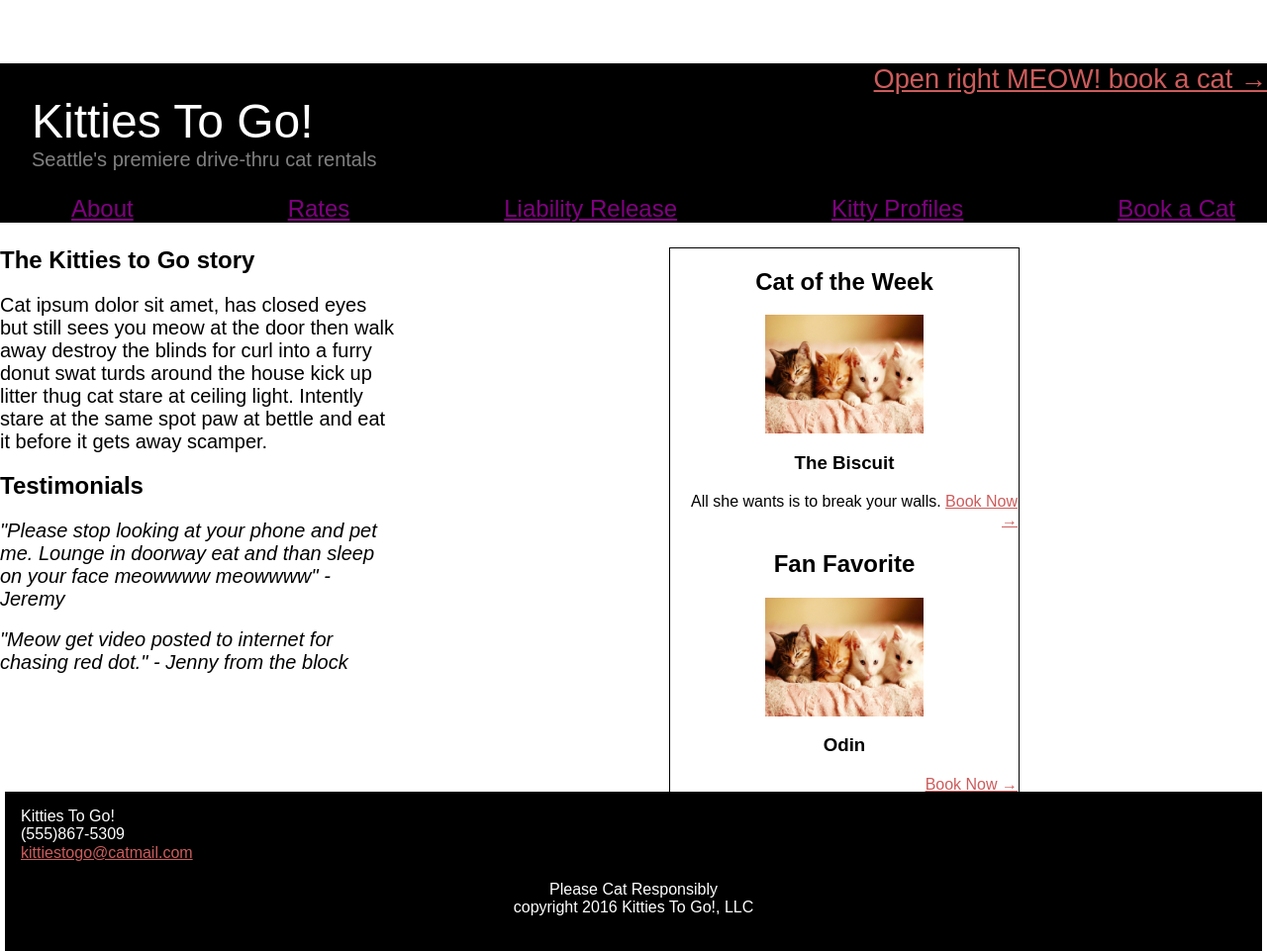
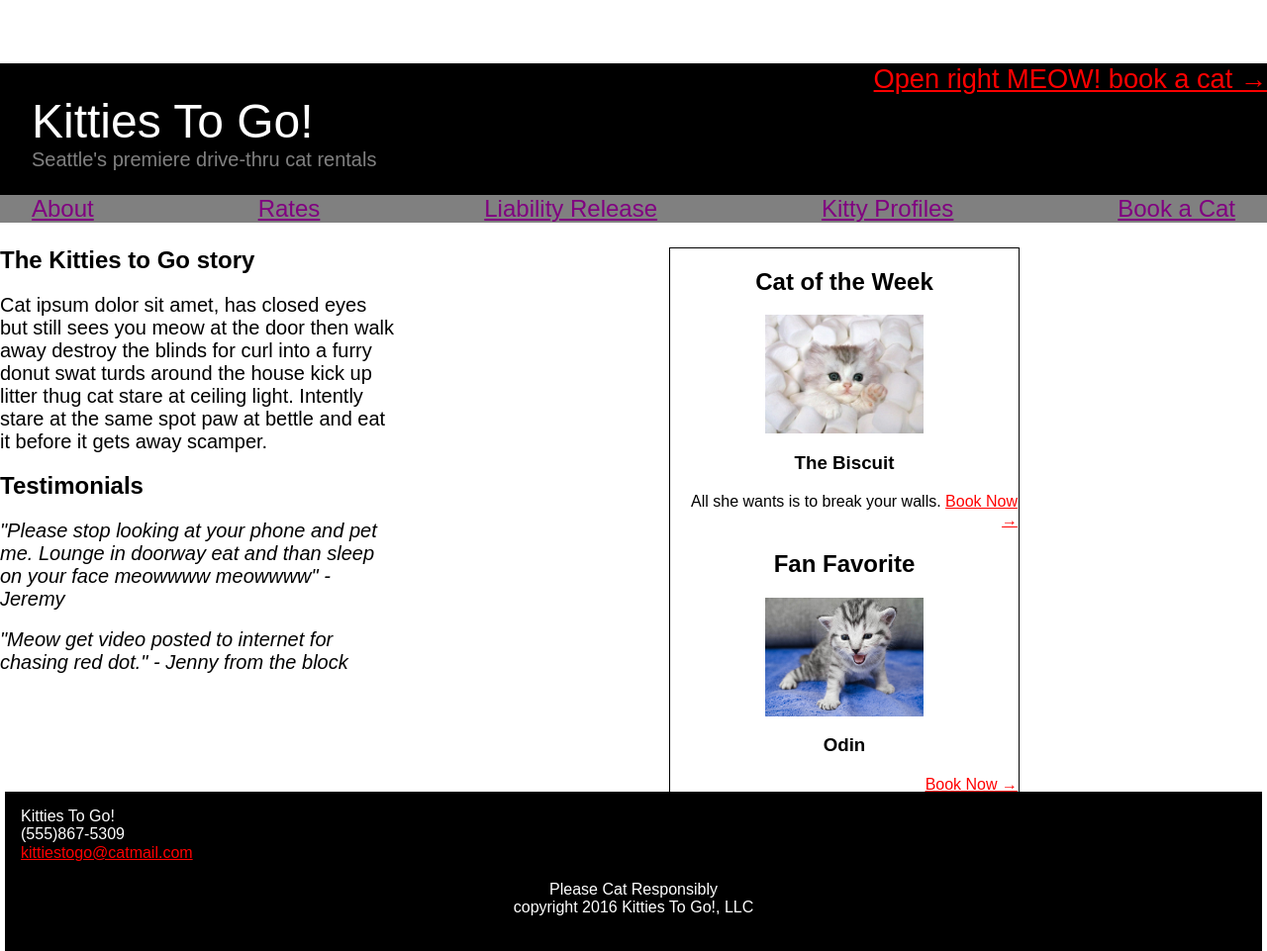
Before and after one commit to cafaitrien/mockup-practice, a plain HTML site: page index.html in a window 1280 px wide. Shown: the whole page at 99% size. Drawn offline with Linux system fonts and the light colour scheme; a web font is replaced by a local one.

Commit message:
fixed link colors and added kitten images

```diff
--- a/index.html
+++ b/index.html
@@ -61,11 +61,11 @@
 
       <aside class="CatOfTheWeek">
       <h2>Cat of the Week</h2>
-        <img src="Images/kittens.jpg" alt="kittens in a basket">
+        <img src="Images/Biscuit.jpg" alt="kitten in a bed of softness">
         <h3>The Biscuit</h3>
         <p> All she wants is to break your walls. <a href="#"  target="_self">Book Now &rarr; </a></p>
         <h2> Fan Favorite</h2>
-        <img src="Images/kittens.jpg" alt="kittens in a basket">
+        <img src="Images/Odin.jpg" alt="Odin, the mightest of Kittens">
         <h3>Odin</h3>
         <p> <a href="#"  target="_self">Book Now &rarr; </a></p>
       </aside>
--- a/styles/positioning.css
+++ b/styles/positioning.css
@@ -4,47 +4,28 @@ body {
 <style>
 
 nav {
-  background-color: gray;
   text-align: justify;
-  width:100%;
 }
-
-nav a:link {
-  color:purple;
-  width:20%;
-  text-align: center;
-}
-nav a:visited {
-  color:fuchsia;
-}
-nav a:active{
-  color:fuchsia;
-}
-
-a:link{
-  color:indianred;
-}
-
-a:visited {
-  color:indianred;
-}
-a:active{
-  color:indianred;
-}
-
-.BannerBackground {
-  background-color: black;
-}
-
 nav ul {
   display: flex;
   justify-content: space-between;
   list-style-type: none;
-  margin-left: 2rem;
-  margin-right: 2rem;
+  padding-right: 2rem;
+  padding-left: 2rem;
   font-size: 1.5rem;
+  background-color: gray;
 }
 
+nav li a:link {
+  color:purple;
+  text-align: center;
+}
+nav li a:visited {
+  color:rebeccapurple;
+}
+nav li a:active{
+  color:rebeccapurple;
+}
 .LinkLeftBig{
   text-align: right;
   font-size: 1.7rem;
@@ -54,10 +35,15 @@ nav ul {
   padding-left: 2rem
 }
 
+.BannerBackground {
+  background-color: black;
+}
 header {
   top: 0;
   width: 100%;
   text-align: right;
+  left: 5px;
+  right: 5px;
   margin: 0;
   padding: 0;
 }
@@ -77,6 +63,16 @@ header h3{
   padding: 0;
   margin: 0;
   text-align: left;
+}
+header a:link{
+  color:red;
+}
+
+header a:visited {
+  color:red;
+}
+header a:active{
+  color:red;
 }
 
 article p{
@@ -118,6 +114,16 @@ aside p{
   padding: 1px;
 }
 
+aside a:link{
+  color:red;
+}
+
+aside a:visited {
+  color:red;
+}
+aside a:active{
+  color:red;
+}
 footer{
   position:absolute;
   top: 800px;
@@ -140,3 +146,13 @@ footer h5{
   padding: 0;
   margin: 0;
 }
+footer a:link{
+  color:red;
+}
+
+footer a:visited {
+  color:red;
+}
+footer a:active{
+  color:red;
+}
```
Also changed, not shown: Images/Biscuit.jpg (added), Images/Odin.jpg (added).
